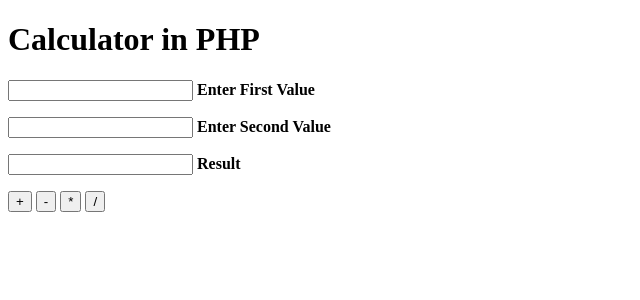
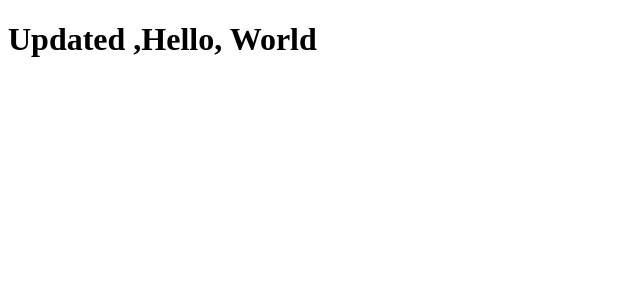
Before and after one commit to mayurmadan/very-simple-gallery-php-without-database, a PHP site: page / in a window 1280 px wide. Shown: the top 300 px of the page, without its empty margins (0-640 px from the left). Run offline with PHP 8.4, Linux system fonts and the light colour scheme; data that the repository does not hold is empty.

Commit message:
Update index.php

```diff
--- a/index.php
+++ b/index.php
@@ -1,74 +1,11 @@
 <!DOCTYPE html>
-
+<html lang="en">
 <head>
-        <title>
-                Calculator App in PHP
-        </title>
+    <meta charset="UTF-8">
+    <meta name="viewport" content="width=device-width, initial-scale=1.0">
+    <title>PHP - Updated ,Hello, World!</title>
 </head>
-<?php
-        $first= $_POST['first'];
-        $second= $_POST['second'];
-        $operator = $_POST['operator'];
-        $result = '';
-        if (is_numeric($first) && is_numeric($second)) {
-                switch ($operator) {
-                        case "+":
-                        $result = $first + $second;
-                                break;
-                        case "-":
-                        $result = $first - $second;
-                                break;
-                        case "*":
-                                $result = $first * $second;
-                                break;
-                        case "/":
-                                $result = $first / $second;
-                }
-        }
-
-?>
-
 <body>
-        <div id="page-wrap">
-                <h1>Calculator in PHP</h1>
-                <form action=""
-                        method="post"
-                        id="calculator">
-                        <p>
-                                <input type="number"
-                                        name="first"
-                                        id="first"
-                                        required="required"
-                                        value="<?php echo $first; ?>" />
-                                        <b>Enter First Value</b>
-                        </p>
-                        <p>
-                                <input type="number"
-                                        name="second"
-                                        id="second"
-                                        required="required"
-                                        value="<?php echo $second; ?>" />
-                                        <b>Enter Second Value</b>
-                        </p>
-                        <p>
-                                <input readonly="readonly"
-                                        name="result"
-                                        value="<?php echo $result; ?>">
-                                        <b>Result</b>
-                        </p>
-                                <input type="submit"
-                                        name="operator"
-                                        value="+" />
-                                <input type="submit"
-                                        name="operator"
-                                        value="-" />
-                                <input type="submit"
-                                        name="operator"
-                                        value="*" />
-                                <input type="submit"
-                                        name="operator"
-                                        value="/" />
-                </form>
-        </div>
+        <h1><?php echo 'Updated ,Hello, World'; ?></h1>
 </body>
 </html>
```
